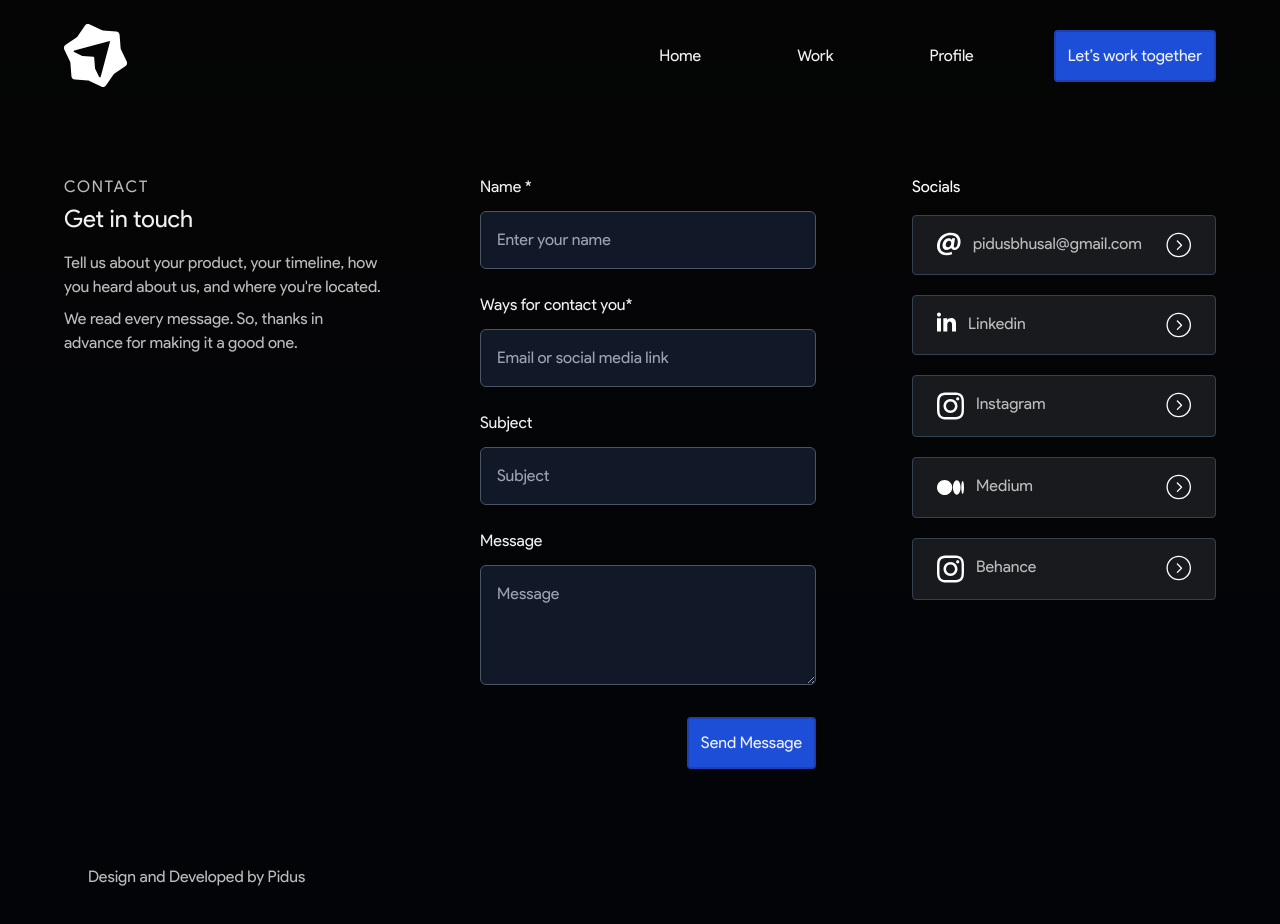
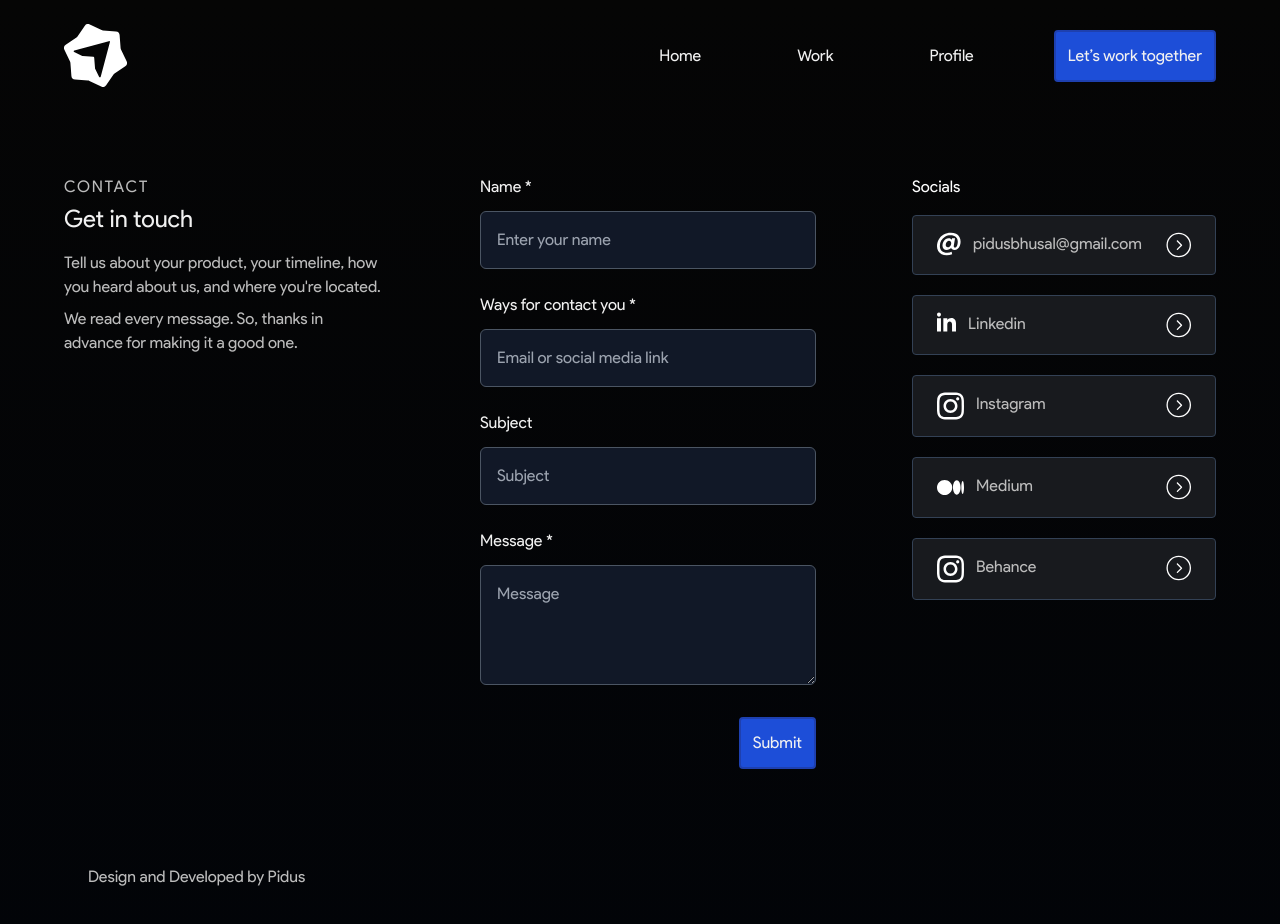
Before and after one commit to pidusbhusal/darkdev, a Next.js app: page /contact in a window 1280 px wide. Shown: the top 924 px of the page. Built offline with nearby package versions, Linux system fonts and the light colour scheme; a web font is replaced by a local one.

Commit message:
testin netlify capche

```diff
--- /dev/null
+++ b/src/components/contactForm.jsx
@@ -0,0 +1,147 @@
+import { motion } from "framer-motion";
+import React, { useState, ChangeEvent, FormEvent, useRef } from 'react';
+
+import emailjs from "@emailjs/browser";
+
+
+// interface FormData {
+//   name: string;
+//   link: string;
+//   subject: string;
+//   message: string;
+// }
+
+function ContactForm() {
+
+  const [isButtonDisabled, setIsButtonDisabled] = useState(false);
+
+  const [formData, setFromData] = useState({
+    user_name: "",
+    user_link: "",
+    user_subject: "",
+    user_message: ""
+  })
+
+  const handleChange = (e) => {
+    setFromData({ ...formData, [e.target.name]: e.target.value });
+  };
+
+
+
+  const handgleDisable = () => {
+
+  }
+
+
+  //send mail
+  const form = useRef();
+
+  const sendEmail = (e) => {
+    e.preventDefault();
+
+    emailjs.sendForm(
+      "service_8vwl9zk",
+      "template_iowl6j5",
+      form.current,
+      "HPmRrhMbOx2a9xfIY"
+    )
+      .then(
+        (result) => {
+
+          setIsButtonDisabled(false);
+          setFromData({
+            user_name: "",
+            user_link: "",
+            user_subject: "",
+            user_message: ""
+          })
+
+
+          alert(result.text);
+
+        },
+        (error) => {
+          alert(error.text);
+        }
+      );
+  };
+
+  const handleButton = () => {
+    setIsButtonDisabled(true)
+  }
+
+
+  //enable button aagain
+
+
+
+  return (
+    <div className="flex-grow relative ">
+      <form  netlify-honeypot="bot-field"  name="contact"  method="POST" data-netlify="true"  action="" className="flex flex-grow flex-col -z-10" ref={form} onSubmit={sendEmail}>
+        <motion.div className="flex flex-col gap-y-1 flex-grow">
+          <label htmlFor="name">Name *</label>
+          <input
+            type="text"
+            id="name"
+            onChange={handleChange}
+            value={formData.user_name}
+            required
+            name="user_name"
+            placeholder="Enter your name"
+            className=" mt-2 bg-gray-900 flex-grow py-4 px-4 border border-gray-600 rounded-md"
+          />
+        </motion.div>
+        <motion.div className="grid gap-y-1 flex-grow  mt-6">
+          <label htmlFor="email">Ways for contact you *</label>
+          <input
+            type="text"
+            id="email"
+            onChange={handleChange}
+            value={formData.user_link}
+
+            name="user_link"
+            required
+            placeholder="Email or social media link"
+            className="bg-gray-900  mt-2 py-4 px-4 border border-gray-600 rounded-md"
+          />
+        </motion.div>
+        <motion.div className="grid gap-y-1 flex-grow  mt-6">
+          <label htmlFor="subject">Subject</label>
+          <input
+            type="text"
+
+            name="user_subject"
+            id="subject"
+            onChange={handleChange}
+            value={formData.user_subject}
+            placeholder="Subject"
+            className="bg-gray-900 mt-2  py-4 px-4 border border-gray-600 rounded-md"
+          />
+        </motion.div>
+        <motion.div className="grid items-stretch gap-y-1 flex-grow  mt-6">
+          <label htmlFor="mesasge">Message *</label>
+          <textarea
+            required
+
+            placeholder="Message"
+            id="message"
+            onChange={handleChange}
+            value={formData.user_message}
+            name="user_message"
+            className="bg-gray-900 py-4 mt-2  px-4 border border-gray-600 rounded-md w-full h-[120px]  "
+          />
+        </motion.div>
+        <p class="hidden">
+    <label>
+      Don’t fill this out if you’re human: <input name="bot-field" />
+    </label>
+  </p>
+        <motion.div className="grid w-full place-items-end flex-grow">
+          <button className="pbtn w-fit mt-8" type="submit" value="Send" onClick={handleButton} disabled={isButtonDisabled}>{isButtonDisabled ? 'Submitting...' : 'Submit '}</button>
+        </motion.div>
+      </form>
+    </div>
+  );
+}
+
+export default ContactForm;
--- a/src/components/contactForm.tsx
+++ /dev/null
@@ -1,55 +0,0 @@
-import React from "react";
-import { motion } from "framer-motion";
-
-function ContactForm() {
-  return (
-    <div className="flex-grow relative ">
-      <form action="" className="flex flex-grow flex-col -z-10">
-        <motion.div className="flex flex-col gap-y-1 flex-grow">
-          <label htmlFor="name">Name *</label>
-          <input
-            type="text"
-            id="name"
-            required
-            placeholder="Enter your name"
-            className=" mt-2 bg-gray-900 flex-grow py-4 px-4 border border-gray-600 rounded-md"
-          />
-        </motion.div>
-        <motion.div className="grid gap-y-1 flex-grow  mt-6">
-          <label htmlFor="email">Ways for contact you*</label>
-          <input
-            type="text"
-            id="email"
-            required
-            placeholder="Email or social media link"
-            className="bg-gray-900  mt-2 py-4 px-4 border border-gray-600 rounded-md"
-          />
-        </motion.div>
-        <motion.div className="grid gap-y-1 flex-grow  mt-6">
-          <label htmlFor="subject">Subject</label>
-          <input
-            type="text"
-            id="subject"
-            required
-            placeholder="Subject"
-            className="bg-gray-900 mt-2  py-4 px-4 border border-gray-600 rounded-md"
-          />
-        </motion.div>
-        <motion.div className="grid items-stretch gap-y-1 flex-grow  mt-6">
-          <label htmlFor="mesasge">Message</label>
-          <textarea
-            required
-            placeholder="Message"
-            id="message"
-            className="bg-gray-900 py-4 mt-2  px-4 border border-gray-600 rounded-md w-full h-[120px]  "
-          />
-        </motion.div>
-        <motion.div className="grid w-full place-items-end flex-grow">
-          <button className="pbtn w-fit mt-8">Send Message</button>
-        </motion.div>
-      </form>
-    </div>
-  );
-}
-
-export default ContactForm;
--- a/src/pages/_app.tsx
+++ b/src/pages/_app.tsx
@@ -8,7 +8,7 @@ export default function App({ Component, pageProps }: AppProps) {
     <>
       <Head>
         <meta name="viewport" content="width=device-width, initial-scale=1.0" />
-        <meta name="description" content="Some Description" />
+        <meta name="Pidus Bhusal | Ui/Ux Designer" content="Pidus Bhusal is an Ui/Ux designer based on Toronto,Canada. Pidus can help you in designing Website, Mobile App and Brand Identity. He has about more then 2 Years of experinece." />
         <link rel="icon" href="/favicon.ico" type="image/x-icon" sizes="any" />
         <meta property="og:site_name" content="Pidus Bhusal" />
         <meta property="og:locale" content="en-US" />
--- a/tsconfig.json
+++ b/tsconfig.json
@@ -18,6 +18,6 @@
       "@/*": ["./src/*"]
     }
   },
-  "include": ["next-env.d.ts", "**/*.ts", "**/*.tsx"],
+  "include": ["next-env.d.ts", "**/*.ts", "**/*.tsx", "src/components/contactForm.jsx"],
   "exclude": ["node_modules"]
 }
```
